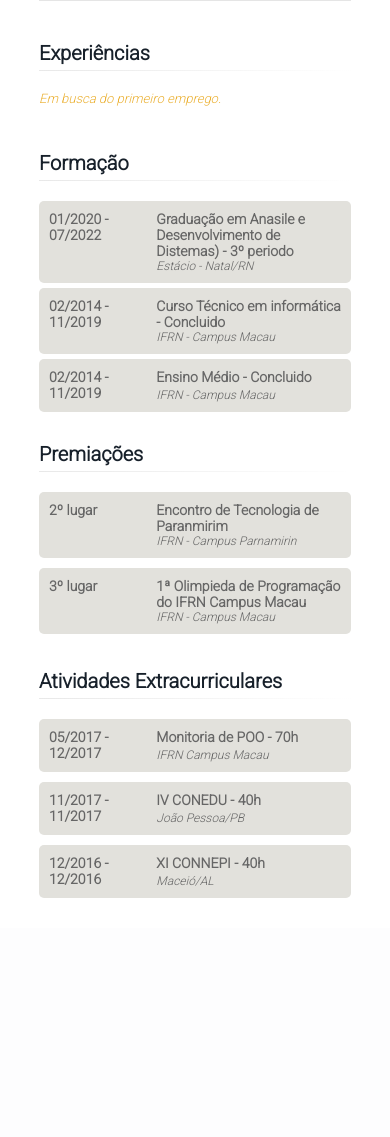
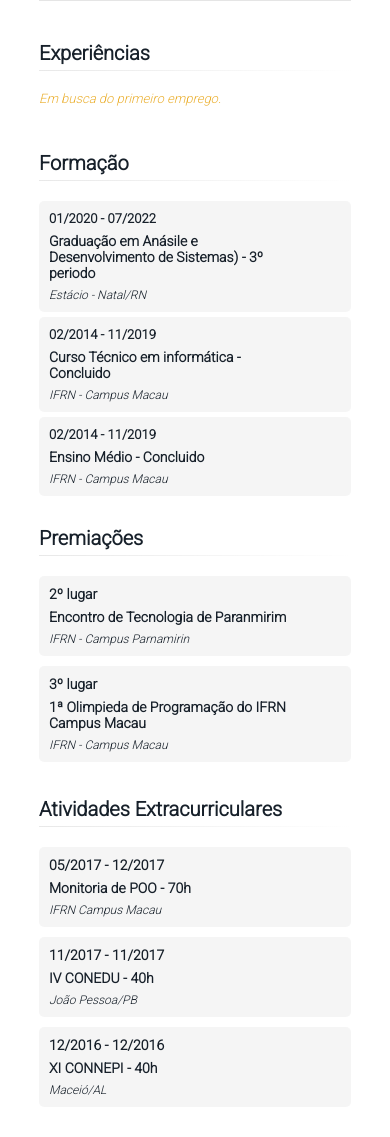
Before and after one commit to mateusgabriel042/meu-portfolio, a PHP site: page / in a window 390 px wide. Shown: the part 1530-2667 px from the top of the page. Before the commit the page ends 2428 px from the top, so only its background shows below. Run offline with PHP 8.4, Linux system fonts and the light colour scheme.

Commit message:
Consertando erros de estilos.

```diff
--- a/assets/css/style.css
+++ b/assets/css/style.css
@@ -35,29 +35,27 @@ input {outline:none;}
 
 
 aside.data-mg {position:fixed; left:0px; width:20%; height:100%; z-index:2; background:linear-gradient(rgba(0, 0, 0, 0.9), rgba(0, 0, 0, 0.9)), url("../img/background-aside.jpg") no-repeat; background-size:cover; background-position:center center;}
+aside.data-mg .content-data-mg {float:left; width:80%; margin-left:10%; margin-top:20px;}
 aside.data-mg .content-data-mg div.redes-sociais {float:left; width:100%; height:200px; display:flex; align-items:flex-end; justify-content:flex-start; background:url("../img/photo-mg.jpg") no-repeat; background-size:cover; background-position:center center;}
 aside.data-mg .content-data-mg div.redes-sociais a {float:left; margin:0px; background-color:#fdfdfe; width:25px; height:25px; display:flex; justify-content:center; align-items:center; align-content:center; transition:0.3s;}
 aside.data-mg .content-data-mg div.redes-sociais a:last-child {border-radius:0 5px 0 0;}
 aside.data-mg .content-data-mg div.redes-sociais a i { color:#17202a !important;}
 aside.data-mg .content-data-mg div.redes-sociais a:hover {background-color:#03a6b0; transition:0.3s;}
-aside.data-mg .content-data-mg {width:80%; margin-left:10%; margin-top:20px;}
 aside.data-mg .content-data-mg h1 {margin-bottom:0px; width:100%; color:#02be6e;}
 aside.data-mg .content-data-mg label {float:left; margin-bottom:10px; width:100%; color:#fdfdfe;}
 aside.data-mg .content-data-mg h2 {float:left; color:#02be6e; margin:10px 0px; width:100%; font-size:18px;}
 aside.data-mg .content-data-mg ul {width:100%;}
 aside.data-mg .content-data-mg ul li {width:100%; margin:4px 0px; font-size:13px; color:#fdfdfe;}
 
-
-
-button.toggle-data-cvmg {transform:rotate(90deg); position:fixed; width:150px; z-index:5; left:-64px; padding:2px; bottom:100px; background-color:#02be6e; border:none; border-radius:0px 7px 0px 7px; color:#fdfdfe; display:none;}
-
+button.toggle-data-cvmg {transform:rotate(90deg); position:fixed; width:150px; z-index:10; left:-64px; padding:2px; bottom:100px; background-color:#02be6e; border:none; border-radius:0px 7px 0px 7px; color:#fdfdfe; display:none;}
 
 .effect-show-data-mg {transform:translateX(0px) !important; transition:0.5s !important;}
 .effect-hide-data-mg {transform:translateX(-130%) !important; transition:0.5s !important;}
 
-
 @media (min-width:0px) and (max-width:440px) {
-	aside.data-mg {transform:translateX(-130%); position:absolute; height:100em; width:100%; padding-bottom:20px; top:50px !important;}
+	aside.data-mg {position:fixed; transform:translateX(-130%); width:100%; height:100%; z-index:6; overflow-y:auto; padding-bottom:20px; top:0px !important;}
+	aside.data-mg .content-data-mg {padding-bottom:20px;}
+	aside.data-mg .content-data-mg div.redes-sociais {background-position:top center; height:300px;}
 	button.toggle-data-cvmg {display:block;}
 }
 @media (min-width:441px) and (max-width:630px) {
@@ -78,7 +76,7 @@ button.toggle-data-cvmg {transform:rotate(90deg); position:fixed; width:150px; z
 
 
 
-nav {position:fixed !important; top:0px; z-index:9; right:0px; width:80%; background-color:#02be6e; display:flex;}
+nav {position:fixed !important; top:0px; z-index:5; right:0px; width:80%; background-color:#02be6e; display:flex;}
 nav ul {display:flex; padding:0px 20px;}
 nav ul li {padding:20px; cursor:pointer; color:#fdfdfe; background-size:0px;
   vertical-align: middle;
@@ -116,7 +114,7 @@ nav ul li:hover:before, nav ul li:focus:before, nav ul li:active:before {
 }
 
 /*nav ul li:hover {background-color:#029c5a; color:#fdfdfe; transition:0.3s; background-size:100%;}*/
-button.toggle-nav {position:fixed; z-index:10; right:9%; top:10px; border:none; border:none; color:#fdfdfe; font-size:20px; background-color:transparent; display:none; }
+button.toggle-nav {position:fixed; z-index:5; right:9%; top:10px; border:none; border:none; color:#fdfdfe; font-size:20px; background-color:transparent; display:none; }
 button.toggle-nav i {transform:translateY(-1px);}
 
 @media (min-width:0px) and (max-width:640px) {
@@ -183,51 +181,43 @@ main section.portfolio div.projects div.container div.box-info a {float:left; ma
 main section.experience ul label.not-item {float:left; font-size:13px; margin-bottom:20px; color:#ebb134; font-style:italic;}
 
 main section.formation ul {float:left; width:100%; display:flex; flex-wrap:wrap;}
-main section.formation ul li {float:left; width:100%; margin-bottom:5px; display:flex; background-color:#e2e1dc; padding:10px; border-radius:5px;}
-main section.formation ul li > label {width:100px; color:#666666; font-size:14px; font-weight:bold;}
-main section.formation ul li div {margin-left:10px; width:65%;}
-main section.formation ul li div label {float:left; width:100%; color:#666666; font-size:14px; font-weight:bold;}
+main section.formation ul li {float:left; width:100%; margin-bottom:5px; display:flex; background-color:rgba(0,0,0,0.04); padding:10px; border-radius:5px;}
+main section.formation ul li > label {width:150px; color:#17202a; font-size:13px;}
+main section.formation ul li div {margin-left:10px; width:85%;}
+main section.formation ul li div label {float:left; width:100%; color:#17202a; font-size:14px; font-weight:bold;}
 main section.formation ul li div label:last-child {font-size:12px; font-style:italic; font-weight:normal;}
 
 main section.premiations ul {float:left; width:100%; display:flex; flex-wrap:wrap;}
-main section.premiations ul li {float:left; width:100%; margin-bottom:10px; display:flex; background-color:#e2e1dc; padding:10px; border-radius:5px;}
-main section.premiations ul li > label {width:100px; color:#666666; font-size:14px; font-weight:bold;}
-main section.premiations ul li div {margin-left:10px; width:65%;}
-main section.premiations ul li div label {float:left; width:100%; color:#666666; font-size:14px; font-weight:bold;}
+main section.premiations ul li {float:left; width:100%; margin-bottom:10px; display:flex; background-color:rgba(0,0,0,0.04); padding:10px; border-radius:5px;}
+main section.premiations ul li > label {width:150px; color:#17202a; font-size:14px;}
+main section.premiations ul li div {margin-left:10px; width:85%;}
+main section.premiations ul li div label {float:left; width:100%; color:#17202a; font-size:14px; font-weight:bold;}
 main section.premiations ul li div label:last-child {font-size:12px; font-style:italic; font-weight:normal;}
 
 main section.activities ul {float:left; width:100%; display:flex; flex-wrap:wrap;}
-main section.activities ul li {float:left; width:100%; margin-bottom:10px; display:flex; background-color:#e2e1dc; padding:10px; border-radius:5px;}
-main section.activities ul li > label {width:100px; color:#666666; font-size:14px; font-weight:bold;}
-main section.activities ul li div {margin-left:10px; width:65%;}
-main section.activities ul li div label {float:left; width:100%; color:#666666; font-size:14px; font-weight:bold;}
+main section.activities ul li {float:left; width:100%; margin-bottom:10px; display:flex; background-color:rgba(0,0,0,0.04); padding:10px; border-radius:5px;}
+main section.activities ul li > label {width:150px; color:#17202a; font-size:14px;}
+main section.activities ul li div {margin-left:10px; width:85%;}
+main section.activities ul li div label {float:left; width:100%; color:#17202a; font-size:14px; font-weight:bold;}
 main section.activities ul li div label:last-child {font-size:12px; font-style:italic; font-weight:normal;}
 
-@media (min-width:0px) and (max-width:750px) {
-	main {width:80% !important; left:10% !important; top:70px;}
+@media (min-width:0px) and (max-width:560px) {
+	main {width:80%; left:10%; top:70px;}
+	main ul li {flex-wrap:wrap;}
+	main ul li > label {float:left; width:100% !important; font-size:12px; font-weight:bold; margin-bottom:7px;}
+	main ul li div {width:100%; margin-left:0px !important;}
+	main ul li div label:first-child {font-size:12px; margin-bottom:7px;}
+	main ul li div label:last-child {font-size:10px;}
 }
 
+@media (min-width:561px) and (max-width:750px) {
+	main {width:80%; left:10%; top:70px;}
+	main ul li > label {width:100px; font-size:12px;}
+	main ul li div label:first-child {font-size:12px;}
+	main ul li div label:last-child {font-size:10px;}
+}
 @media (min-width:750px) and (max-width:1100px) {
-	main {width:68%; left:40px;}
-}
-
-@media (min-width:0px) and (max-width:560px) {
-	main {width:80%;}
-	main content {width:100%;}
-	main content ul li > label {font-size:12px;}
-	main content ul li div label:first-child {font-size:12px;}
-	main content ul li div label:last-child {font-size:10px;}
-}
-
-@media (min-width:561px) and (max-width:650px) {
-	main content {width:73%;}
-	main content ul li > label {width:120px; font-size:12px;}
-	main content ul li div label:first-child {font-size:12px;}
-	main content ul li div label:last-child {font-size:10px;}
-}
-
-@media (min-width:651px) and (max-width:750px) {
-	main content {width:85%;}
+	main {width:68%; left:40px; top:70px;}
 }
 
 
@@ -310,17 +300,18 @@ aside.skills ul li div.bar-progress-skill-10:before {float:left; content:" "; vi
 }
 
 
-button.toggle-skills-cvmg  {transform:rotate(90deg); position:fixed; width:150px; z-index:5; left:-64px; padding:2px; bottom:280px; background-color:#02be6e; border:none; border-radius:0px 7px 0px 7px; color:#fdfdfe; display:none;}
+button.toggle-skills-cvmg {transform:rotate(90deg); position:fixed; width:150px; z-index:10; left:-64px; padding:2px; bottom:280px; background-color:#02be6e; border:none; border-radius:0px 7px 0px 7px; color:#fdfdfe; display:none;}
 
 .effect-show-skills {transform:translateX(0px) !important; transition:0.5s !important;}
 .effect-hide-skills {transform:translateX(-130%) !important; transition:0.5s !important;}
 
 
 @media (min-width:0px) and (max-width:750px) {
-	aside.skills {width:100vw; background-color:#fdfdfe; padding:20px 0px; top:50px; left:0px; transform:translateX(-130%);}
+	aside.skills {position:fixed; overflow-y:auto; width:100vw; height:100%; background-color:#fdfdfe; padding:20px 0px; top:0px; z-index:6; left:0px; transform:translateX(-130%);}
 	aside.skills h2 {width:80%; margin-left:10%;}
 	aside.skills h3 {width:80%; margin-left:10%;}
 	aside.skills ul {width:80%; margin-left:10%;}
+	aside.skills ul:last-child {padding-bottom:40px;}
 	button.toggle-skills-cvmg {display:block;}
 }
 
--- a/index.php
+++ b/index.php
@@ -138,7 +138,7 @@
 					<li>
 						<label>01/2020 - 07/2022</label>
 						<div>
-							<label>Graduação em Anasile e Desenvolvimento de Distemas) - 3º periodo</label><br>
+							<label>Graduação em Anásile e Desenvolvimento de Sistemas) - 3º periodo</label><br>
 							<label>Estácio - Natal/RN</label>
 						</div>
 					</li>
```
